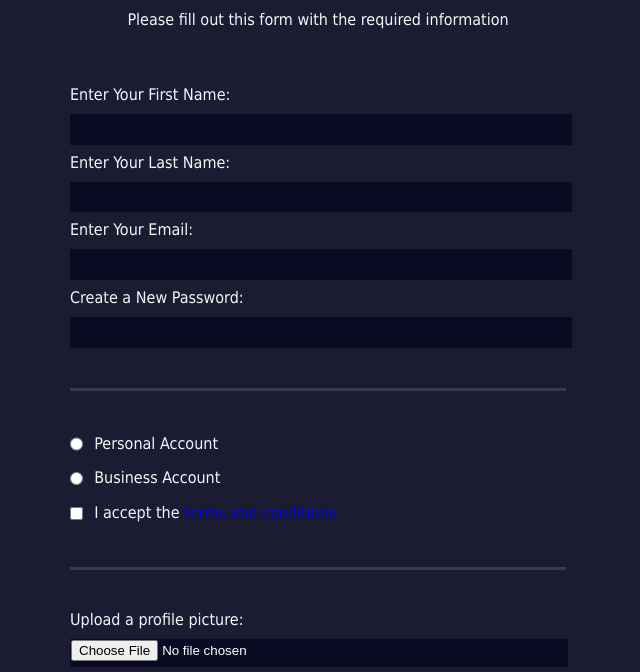
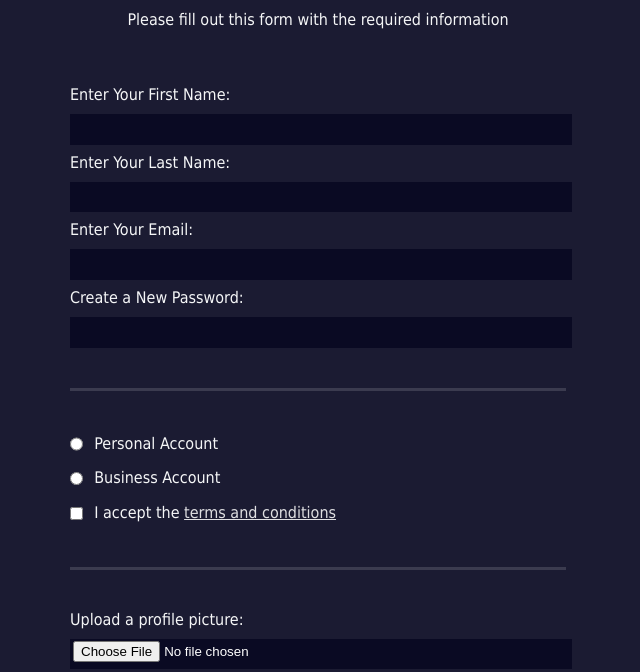
Before and after one commit to echeverriaalex/FreeCodeCamp-HTML-CSS-formulario_de_registro, a plain HTML site: page index.html in a window 1280 px wide. Shown: the part 92-764 px from the top of the page, without its empty margins (322-962 px from the left). Drawn offline with Linux system fonts and the light colour scheme.

Commit message:
agrego detalles para el input file y terms

```diff
--- a/styles.css
+++ b/styles.css
@@ -65,3 +65,11 @@ input[type="submit"] {
     border-color: white;
     min-width: 300px;
 }
+
+input[type="file"] {
+    padding: 1px 2px;
+}
+
+a{
+    color: #dfdfe2;
+}
```
